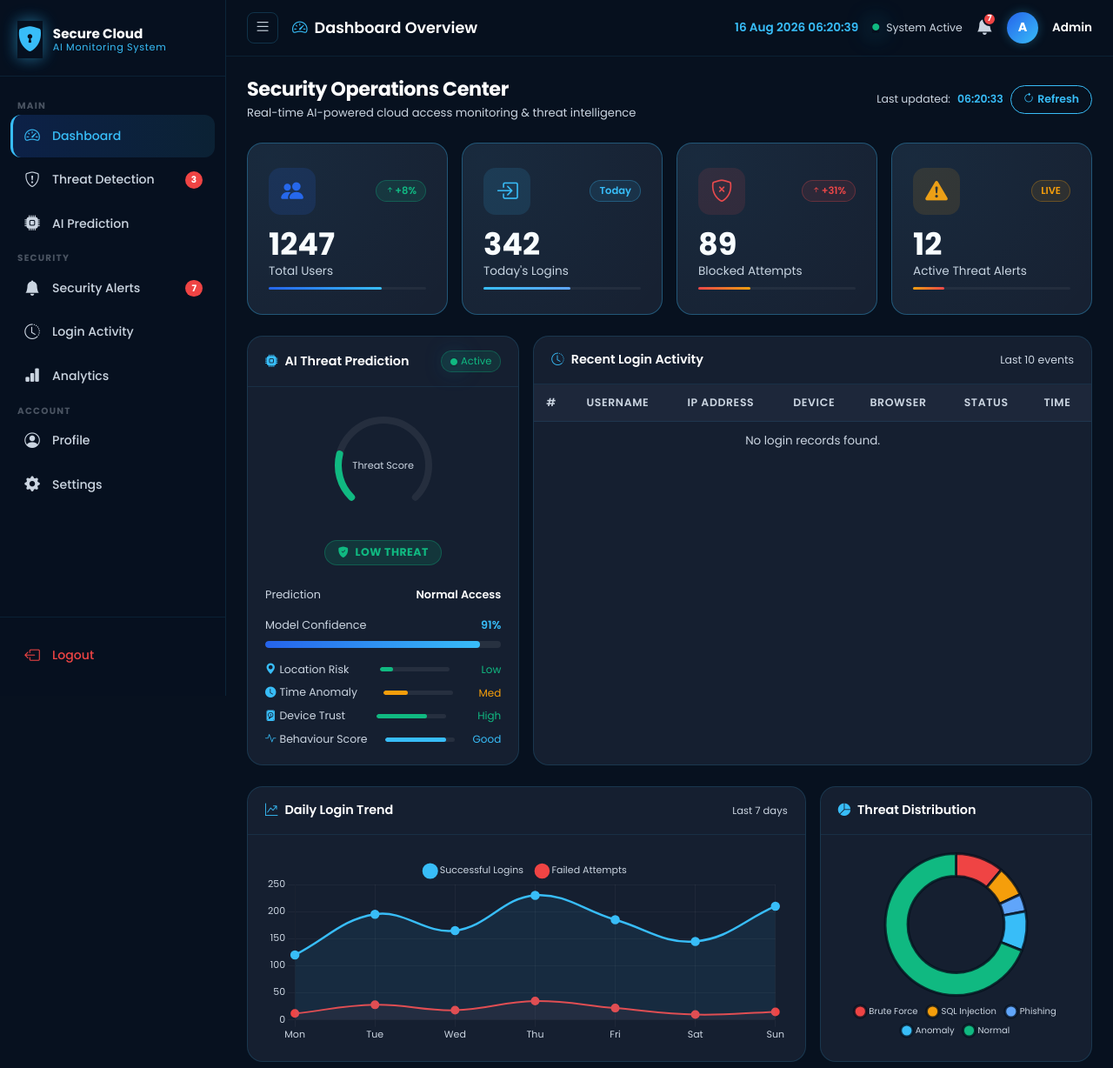
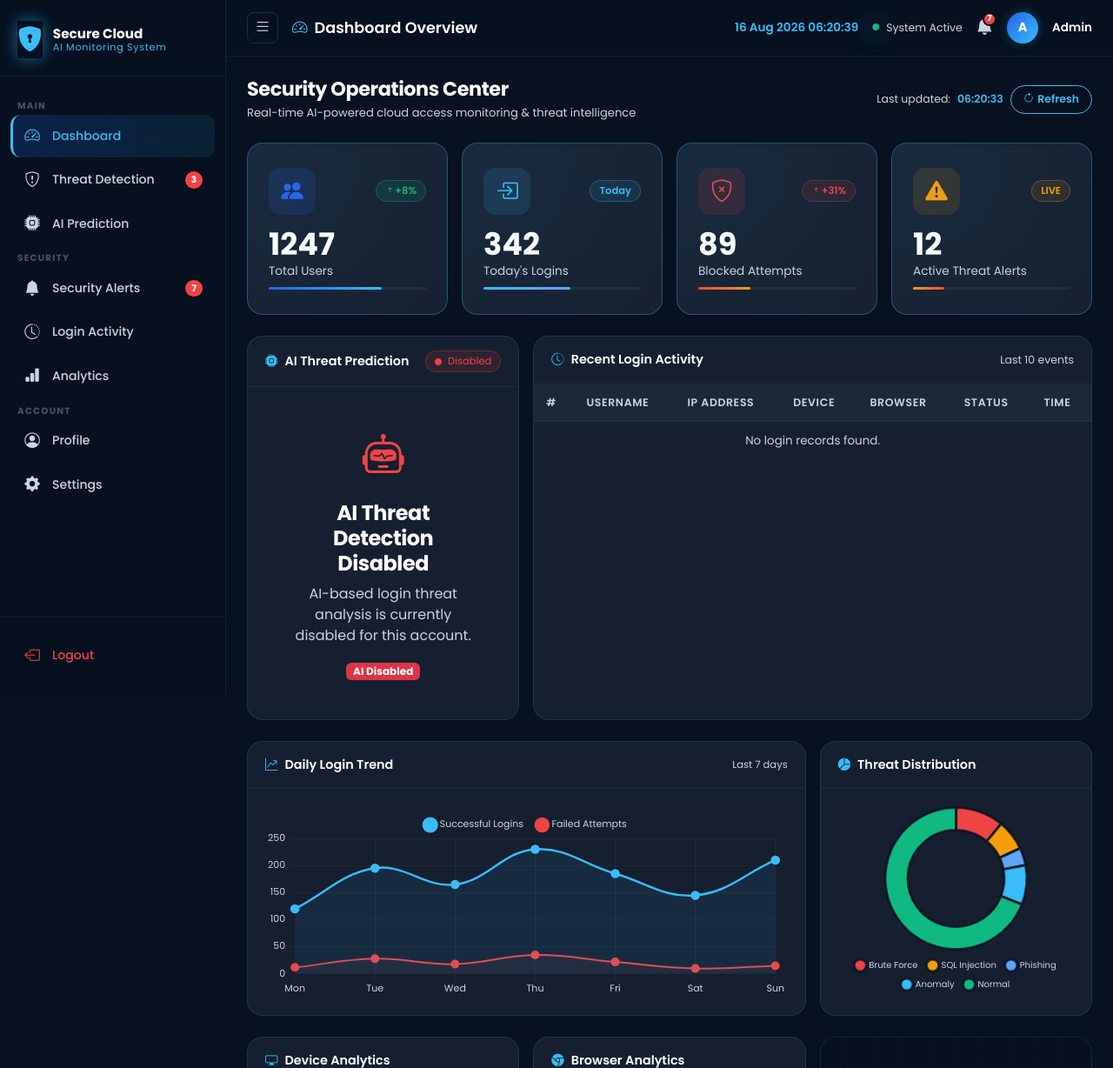
Before and after one commit to KeerthikaArumugam/SecureCloudAccessMonitoringSystem, a Flask app: template templates/dashboard.html in a window 1280 px wide. Shown: the top 1228 px of the page at 87% size. Run offline with Flask 3, Linux system fonts and the light colour scheme; the template is opened without the code that fills it, so the values that code supplies are empty; parts of the project's set-up code (start-up, migrations or seed data) failed here and were passed over.

Commit message:
make changes

```diff
--- a/app.py
+++ b/app.py
@@ -39,7 +39,8 @@
             failed_attempts,
             account_locked,
             user_code,
-            trusted_device
+            trusted_device,
+            ai_enabled
         FROM users
         WHERE username=?
         """, (username,))
@@ -57,6 +58,7 @@
             account_locked = user[4]
             user_code = user[5]
             pc_id = user[6]
+            ai_enabled = user[7]
             # Account already locked
             if account_locked == 1:
                 conn.close()
@@ -138,17 +140,28 @@
                 activity = 1
 
             pc_id = user[6]
+            # AI Prediction
+            if ai_enabled == 1:
 
-            # AI Prediction
-            prediction = predict_login(
-                user=user_code,
-                pc=pc_id,
-                activity=activity,
-                hour=hour,
-                day=day,
-                month=month,
-                weekday=weekday
-            )
+                prediction = predict_login(
+                    user=user_code,
+                    pc=pc_id,
+                    activity=activity,
+                    hour=hour,
+                    day=day,
+                    month=month,
+                    weekday=weekday
+                )
+
+            else:
+
+                prediction = {
+                    "prediction": "Normal Login",
+                    "risk": "LOW",
+                    "reasons": [
+                        "AI Threat Detection is disabled"
+                    ]
+                }
             # Save login details
             cursor.execute("""
             INSERT INTO login_logs
@@ -252,15 +265,26 @@
         flash("Please login first.", "error")
         return redirect(url_for("login"))
 
-
     username = session.get("username")
     prediction = session.get("prediction")
-
-    import sqlite3
 
     conn = sqlite3.connect("database.db")
     conn.row_factory = sqlite3.Row
     cursor = conn.cursor()
+
+    # -------------------------
+    # Get current user's AI setting
+    # -------------------------
+
+    cursor.execute("""
+        SELECT ai_enabled
+        FROM users
+        WHERE username=?
+    """, (username,))
+
+    user = cursor.fetchone()
+
+    ai_enabled = user["ai_enabled"] if user else 0
 
     # -------------------------
     # Dashboard Statistics
@@ -270,20 +294,19 @@
     total_users = cursor.fetchone()[0]
 
     cursor.execute("""
-    SELECT COUNT(*)
-    FROM login_logs
-    WHERE login_date = date('now')
+        SELECT COUNT(*)
+        FROM login_logs
+        WHERE login_date = date('now')
     """)
     today_logins = cursor.fetchone()[0]
 
     cursor.execute("""
-    SELECT COUNT(*)
-    FROM login_logs
-    WHERE risk='HIGH'
+        SELECT COUNT(*)
+        FROM login_logs
+        WHERE risk='HIGH'
     """)
     blocked_attempts = cursor.fetchone()[0]
 
-    # Use the same value
     threat_alerts = blocked_attempts
 
     # -------------------------
@@ -291,40 +314,71 @@
     # -------------------------
 
     cursor.execute("""
-    SELECT
-        username,
-        ip_address,
-        device,
-        browser,
-        prediction,
-        login_time
-    FROM login_logs
-    ORDER BY id DESC
-    LIMIT 10
+        SELECT
+            username,
+            ip_address,
+            device,
+            browser,
+            prediction,
+            risk,
+            login_time
+        FROM login_logs
+        ORDER BY id DESC
+        LIMIT 10
     """)
 
     recent_logins = cursor.fetchall()
 
     conn.close()
 
+    # -------------------------
+    # User object
+    # -------------------------
+
     class SimpleUser:
         def __init__(self, name):
             self.username = name
 
     current_user = SimpleUser(username)
-    risk = prediction["risk"] if prediction else "LOW"
 
-    if risk == "HIGH":
-        threat_score = 92
-        confidence = 97
+    # -------------------------
+    # AI Prediction
+    # -------------------------
 
-    elif risk == "MEDIUM":
-        threat_score = 60
-        confidence = 93
+    if ai_enabled == 1 and prediction:
+
+        risk = prediction["risk"]
+
+        if risk == "HIGH":
+            threat_score = 92
+            confidence = 97
+
+        elif risk == "MEDIUM":
+            threat_score = 60
+            confidence = 93
+
+        else:
+            threat_score = 22
+            confidence = 98
+
+        threat_level = prediction["risk"]
+        ai_prediction = prediction["prediction"]
+        prediction_reasons = prediction["reasons"]
 
     else:
-        threat_score = 22
-        confidence = 98
+
+        # AI is disabled
+        threat_score = 0
+        confidence = 0
+        threat_level = "DISABLED"
+        ai_prediction = "AI Threat Detection is disabled"
+        prediction_reasons = [
+            "AI Threat Detection is disabled for this account."
+        ]
+
+    # -------------------------
+    # Render Dashboard
+    # -------------------------
 
     return render_template(
         "dashboard.html",
@@ -340,11 +394,13 @@
 
         recent_logins=recent_logins,
 
-        threat_level=prediction["risk"] if prediction else "LOW",
-        ai_prediction=prediction["prediction"] if prediction else "Normal Login",
+        ai_enabled=ai_enabled,
+
+        threat_level=threat_level,
+        ai_prediction=ai_prediction,
         confidence=confidence,
         threat_score=threat_score,
-        prediction_reasons=prediction["reasons"] if prediction else ["No suspicious behaviour detected"]
+        prediction_reasons=prediction_reasons
     )
 @app.route("/admin")
 def admin():
@@ -463,8 +519,51 @@
         "profile.html",
         user=user
     )
+@app.route("/toggle-ai", methods=["POST"])
+def toggle_ai():
 
-@app.route("/settings")
+    # User must be logged in
+    if "username" not in session:
+        flash("Please login first.", "error")
+        return redirect(url_for("login"))
+
+    username = session["username"]
+
+    conn = sqlite3.connect("database.db")
+    cursor = conn.cursor()
+
+    # Get current AI setting
+    cursor.execute("""
+        SELECT ai_enabled
+        FROM users
+        WHERE username=?
+    """, (username,))
+
+    user = cursor.fetchone()
+
+    if user:
+        current_status = user[0]
+
+        # Toggle 1 -> 0 or 0 -> 1
+        new_status = 0 if current_status == 1 else 1
+
+        cursor.execute("""
+            UPDATE users
+            SET ai_enabled=?
+            WHERE username=?
+        """, (new_status, username))
+
+        conn.commit()
+
+        if new_status == 1:
+            flash("AI Threat Detection enabled.", "success")
+        else:
+            flash("AI Threat Detection disabled.", "error")
+
+    conn.close()
+
+    return redirect(url_for("settings"))
+@app.route("/settings", methods=["GET", "POST"])
 def settings():
 
     if "username" not in session:
@@ -477,10 +576,35 @@
     conn.row_factory = sqlite3.Row
     cursor = conn.cursor()
 
+    # Get current AI setting
+    if request.method == "POST":
+
+        if request.form.get("ai_enabled") == "on":
+            ai_enabled = 1
+        else:
+            ai_enabled = 0
+
+        cursor.execute("""
+            UPDATE users
+            SET ai_enabled=?
+            WHERE username=?
+        """, (ai_enabled, username))
+
+        conn.commit()
+
+        flash("AI Threat Detection setting updated.", "success")
+
+    # Get updated user information
     cursor.execute("""
         SELECT
+            id,
             username,
-            email
+            email,
+            user_code,
+            trusted_device,
+            failed_attempts,
+            account_locked,
+            ai_enabled
         FROM users
         WHERE username=?
     """, (username,))
--- a/templates/dashboard.html
+++ b/templates/dashboard.html
@@ -229,11 +229,20 @@
               <span class="panel-title">
                 <i class="bi bi-cpu-fill"></i>AI Threat Prediction
               </span>
-              <span style="font-size:.72rem;background:rgba(16,185,129,.12);color:var(--green);border:1px solid rgba(16,185,129,.3);border-radius:50px;padding:3px 10px;">
-                <i class="bi bi-circle-fill me-1" style="font-size:.5rem;animation:pulseGlow 2s ease-in-out infinite;"></i>Active
-              </span>
+              {% if ai_enabled == 1 %}
+                  <span style="font-size:.72rem;background:rgba(16,185,129,.12);color:var(--green);border:1px solid rgba(16,185,129,.3);border-radius:50px;padding:3px 10px;">
+                      <i class="bi bi-circle-fill me-1" style="font-size:.5rem;animation:pulseGlow 2s ease-in-out infinite;"></i>
+                      Active
+                  </span>
+              {% else %}
+                  <span style="font-size:.72rem;background:rgba(239,68,68,.12);color:var(--red);border:1px solid rgba(239,68,68,.3);border-radius:50px;padding:3px 10px;">
+                      <i class="bi bi-circle-fill me-1" style="font-size:.5rem;"></i>
+                      Disabled
+                  </span>
+              {% endif %}
             </div>
             <div class="panel-body">
+              {% if ai_enabled == 1 %}
               <!-- Threat Level -->
               <div class="text-center mb-4">
                 <div style="position:relative;width:140px;height:140px;margin:0 auto 16px;">
@@ -296,6 +305,31 @@
                   <span style="font-size:.75rem;color:var(--cyan);">Good</span>
                 </div>
               </div>
+              {% else %}
+
+              <!-- AI Disabled Message -->
+              <div class="text-center p-4">
+
+                <i class="bi bi-robot"
+                   style="font-size:3rem;color:var(--red);">
+                </i>
+
+                <h4 style="margin-top:15px;">
+                  AI Threat Detection Disabled
+                </h4>
+
+                <p style="color:var(--gray);">
+                  AI-based login threat analysis is currently
+                  disabled for this account.
+                </p>
+
+                <span class="badge bg-danger">
+                  AI Disabled
+                </span>
+
+              </div>
+
+              {% endif %}
             </div>
           </div>
         </div>
```
Also changed, not shown: templates/settings.html (+17 -3 lines), update_database.py (+9 -0 lines).
